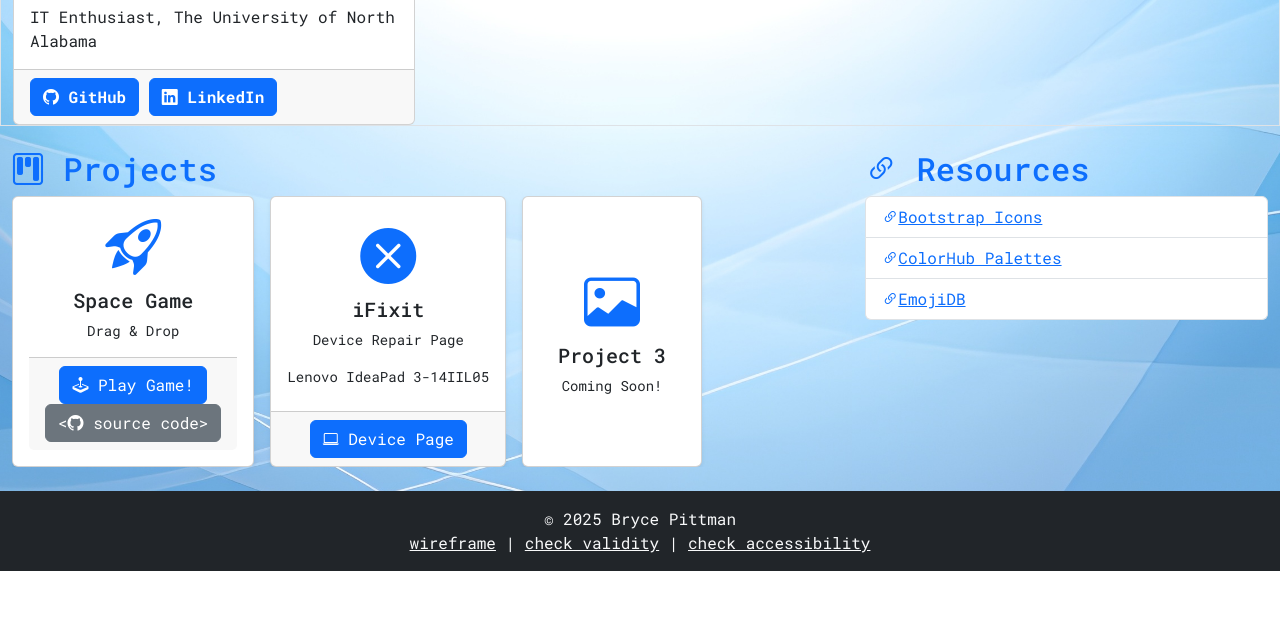
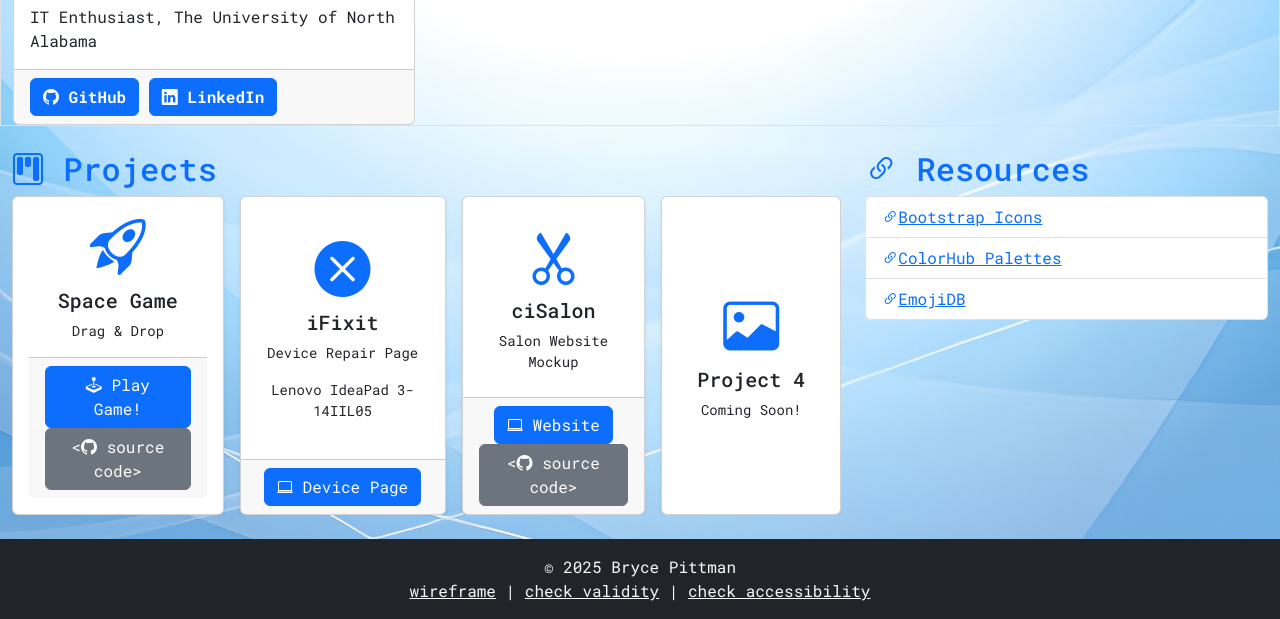
Before and after one commit to pittsoccer/pittsoccer, a plain HTML site: page index.html in a window 1280 px wide. Shown: the part 406-1025 px from the top of the page. Before the commit the page ends 977 px from the top, so only its background shows below. Drawn offline with nearby package versions, Linux system fonts and the light colour scheme; no server answers.

Commit message:
Added ciSalon to Projects section

```diff
--- a/index.html
+++ b/index.html
@@ -125,7 +125,25 @@
             </div>
           </div>
 
-          <!-- Project #3: Wallpaper Engine -->
+          <!-- Project #3: ciSalon Website Mockup -->
+          <div class="card shadow-sm text-center" style="min-width: 180px; aspect-ratio: 1 / 1;">
+            <div class="card-body d-flex flex-column justify-content-center align-items-center">
+              <i class="bi bi-scissors display-4 mb-2 text-primary"></i>
+              <h5 class="card-title">ciSalon</h5>
+              <p class="card-text small">Salon Website Mockup</p>
+            </div>
+            <div class="card-footer">
+              <a href="https://pittsoccer.github.io/ciSalon/" target="_blank" class="btn btn-primary">
+                <i class="bi bi-laptop"></i> Website
+              </a>
+              <br />
+              <a href="https://github.com/pittsoccer/ciSalon" target="_blank" class="btn btn-secondary">
+                &lt;<i class="bi bi-github"></i> source code&gt;
+              </a>
+            </div>
+          </div>
+
+          <!-- Project #4: Wallpaper Engine -->
           <!-- <div class="card shadow-sm text-center" style="min-width: 180px; aspect-ratio: 1 / 1;">
             <div class="card-body d-flex flex-column justify-content-center align-items-center">
               <i class="bi bi-image display-4 mb-2 text-primary"></i>
@@ -140,11 +158,11 @@
             </div>
           </div> -->
 
-          <!-- Project #3: Coming Soon -->
+          <!-- Project #4: Coming Soon -->
           <div class="card shadow-sm text-center" style="min-width: 180px; aspect-ratio: 1 / 1;">
             <div class="card-body d-flex flex-column justify-content-center align-items-center">
               <i class="bi bi-image display-4 mb-2 text-primary"></i>
-              <h5 class="card-title">Project 3</h5>
+              <h5 class="card-title">Project 4</h5>
               <p class="card-text small">Coming Soon!</p>
             </div>
             <!-- <div class="card-footer">
```
